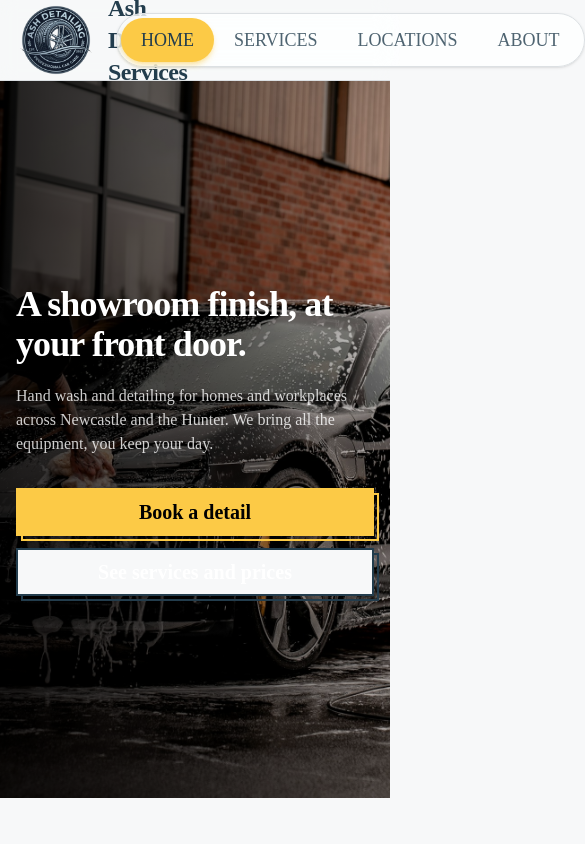
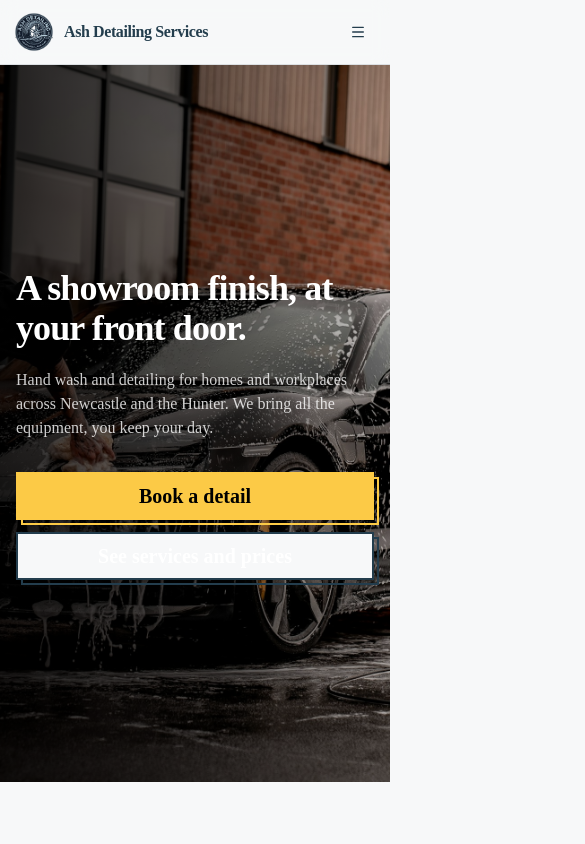
Before and after one commit to rhythm-archdaemon/ash-detailing.site, a Next.js app: page / in a window 390 px wide. Shown: the top 844 px of the page, 585 px wide, since content can reach past the window. Built offline with nearby package versions, Linux system fonts and the light colour scheme.

Commit message:
Navbar optimized for smallerscreens

```diff
--- a/components/layout/Navbar.tsx
+++ b/components/layout/Navbar.tsx
@@ -17,23 +17,19 @@ import {
 
 /* ─────────────────────────────────────────────────────────────
    TEXT SIZES: edit here, nowhere else
-   Change DEFAULT_TEXT once to resize the whole navbar, or change
-   a single line in TEXT to resize just that part.
-
-   Tailwind sizes: text-base 16px · text-lg 18px · text-xl 20px
-                   text-2xl 24px · text-3xl 30px · text-4xl 36px
-   Always write the full class name. "text-" + a variable won't work.
+   Each value is "phone  tablet(sm)  desktop(lg)".
+   Always write the full class names. "text-" + a variable won't work.
    ───────────────────────────────────────────────────────────── */
 const DEFAULT_TEXT = "text-lg";
-const DEFAULT_BRAND_TEXT = "text-2xl"; // 24px
 
 const TEXT = {
-  brand: DEFAULT_BRAND_TEXT,                      // "Ash Detailing" in the header
-  link: DEFAULT_TEXT,                            // desktop nav links
-  mobileLink: DEFAULT_TEXT,                      // links inside the mobile menu
-  sheetTitle: DEFAULT_TEXT,                      // title at the top of the mobile menu
-  button: `${DEFAULT_TEXT} font-bold uppercase`, // both "Book Now" buttons
-  badge: "text-base",                            // "Pro" badge, smaller on purpose
+  brand: "text-base sm:text-xl lg:text-2xl",           // "Ash Detailing Services" in the header
+  link: DEFAULT_TEXT,                                  // desktop nav links
+  mobileLink: "text-lg",                               // links inside the mobile menu
+  sheetTitle: DEFAULT_TEXT,                            // title at the top of the mobile menu
+  button: "text-sm sm:text-base lg:text-lg font-bold uppercase", // header "Book Now"
+  mobileButton: "text-base font-bold uppercase",       // "Book Now" inside the mobile menu
+  badge: "text-base",
 };
 
 const navLinks = [
@@ -48,27 +44,32 @@ export default function Navbar() {
 
   return (
     <header className="sticky top-0 z-50 w-full border-b border-border bg-background/95 backdrop-blur supports-[backdrop-filter]:bg-background/60">
-      <div className="mx-auto flex h-20 items-center justify-between px-4 sm:px-8">
+      <div className="mx-auto flex h-16 items-center justify-between gap-2 px-3 sm:h-20 sm:gap-4 sm:px-6 lg:px-8">
         {/* Logo and brand */}
-        <Link href="/" className="flex items-center gap-3 transition-opacity hover:opacity-90">
+        <Link
+          href="/"
+          className="flex min-w-0 items-center gap-2 transition-opacity hover:opacity-90 sm:gap-3"
+        >
           <Image
             src={logo}
             alt="Ash Detailing Services logo"
             width={80}
             height={80}
-            className="object-contain"
+            className="h-11 w-11 shrink-0 object-contain sm:h-14 sm:w-14 lg:h-20 lg:w-20"
             priority
           />
-          <div className="flex items-center gap-2">
-            <span className={`${TEXT.brand} font-bold tracking-tight text-foreground`}>
-              Ash Detailing Services
-            </span>
-          </div>
+          <span
+            className={`${TEXT.brand} min-w-0 font-bold leading-tight tracking-tight text-foreground`}
+          >
+            Ash Detailing Services
+          </span>
         </Link>
 
-        <NavLinks className="hidden lg:flex" />
+        <div className="hidden lg:block">
+  <NavLinks />
+</div>
 
-        <div className="flex items-center gap-3">
+        <div className="flex shrink-0 items-center gap-2 sm:gap-3">
           {/* Header button: hidden on phones, where it lives in the menu */}
           <Button
             size="lg"
@@ -82,12 +83,19 @@ export default function Navbar() {
           {/* Mobile menu */}
           <Sheet open={open} onOpenChange={setOpen}>
             <SheetTrigger
-              render={<Button variant="ghost" size="icon" className="lg:hidden" aria-label="Open menu" />}
+              render={
+                <Button
+                  variant="ghost"
+                  size="icon"
+                  className="shrink-0 lg:hidden"
+                  aria-label="Open menu"
+                />
+              }
             >
               <Menu className="h-6 w-6 text-foreground" />
             </SheetTrigger>
 
-            <SheetContent side="right" className="w-[300px] sm:w-[350px]">
+            <SheetContent side="right" className="w-[85vw] max-w-sm">
               <SheetHeader className="border-b border-border pb-4 text-left">
                 <SheetTitle className={`flex items-center gap-2 ${TEXT.sheetTitle}`}>
                   <Image
@@ -101,23 +109,23 @@ export default function Navbar() {
                 </SheetTitle>
               </SheetHeader>
 
-              <div className="mt-6 flex flex-col gap-4 px-4">
+              <div className="mt-4 flex flex-col px-4">
                 {navLinks.map((link) => (
                   <Link
                     key={link.name}
                     href={link.href}
                     onClick={() => setOpen(false)}
-                    className={`py-1 ${TEXT.mobileLink} font-medium text-muted-foreground transition-colors hover:text-foreground`}
+                    className={`border-b border-border/60 py-3 ${TEXT.mobileLink} font-medium text-muted-foreground transition-colors hover:text-foreground`}
                   >
                     {link.name}
                   </Link>
                 ))}
-                <div className="mt-2 border-t border-border pt-4">
+                <div className="pt-6">
                   <Button
                     size="lg"
                     nativeButton={false}
                     render={<Link href="/booking" onClick={() => setOpen(false)} />}
-                    className={`w-full ${TEXT.button}`}
+                    className={`w-full ${TEXT.mobileButton}`}
                   >
                     Book Now
                   </Button>
```
